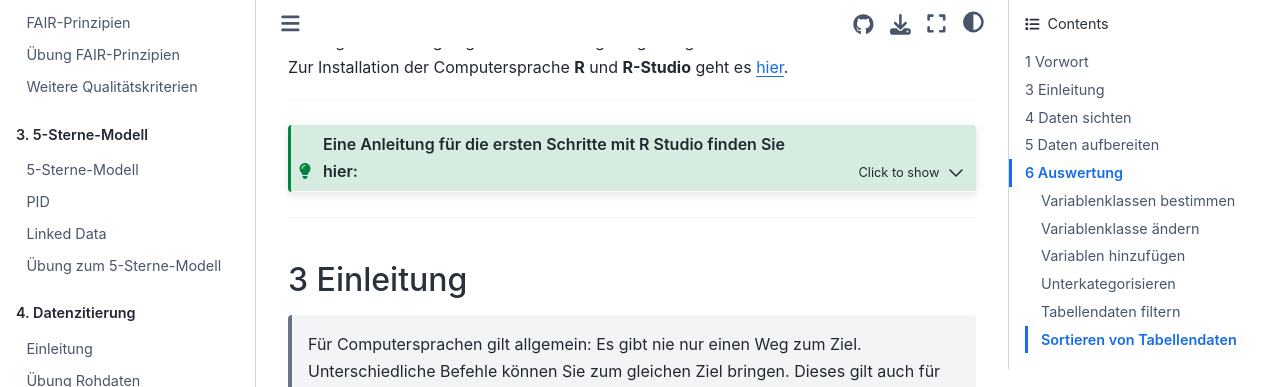
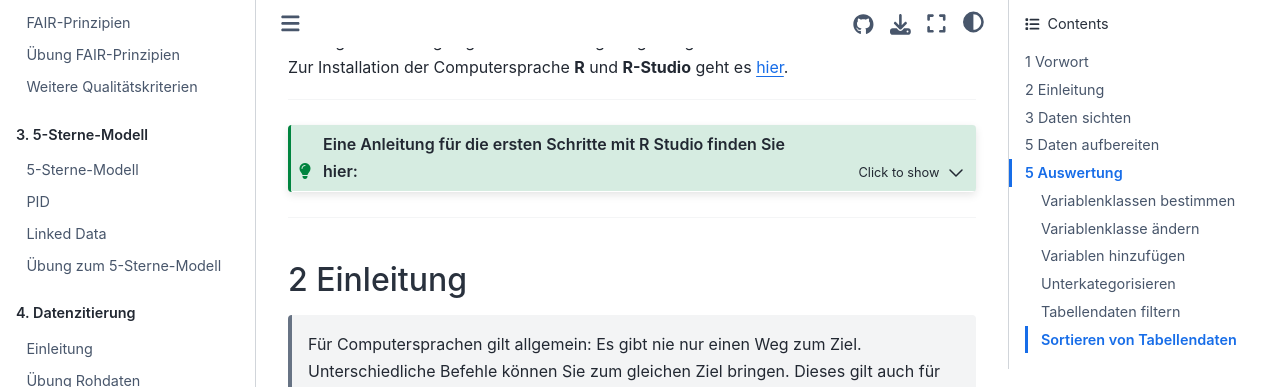
Before and after one commit to quadriga-dk/Tabelle-Fallstudie-1, a Jupyter Book: the page built from Markdown/R_Markdown.md, in a window 1280 px wide and 900 px high, scrolled down 485 px. Shown: the top 387 px of the window. Built offline with Jupyter Book 1.0.4 settings and Sphinx 7.4.7 and the Sphinx Book theme 1.1.4, drawn with Linux system fonts in a browser that asks for light colours; some of the changed text lies outside the part shown.

Commit message:
Update R_Markdown.md Nummerierung

````diff
--- a/Markdown/R_Markdown.md
+++ b/Markdown/R_Markdown.md
@@ -69,7 +69,7 @@ dazugehörige Package durch den Befehl
 ```
 ------------------------------------------------------------------------
 
-## 3 Einleitung
+## 2 Einleitung
 
 > Für Computersprachen gilt allgemein: Es gibt nie nur einen Weg zum
 > Ziel. Unterschiedliche Befehle können Sie zum gleichen Ziel bringen.
@@ -160,7 +160,7 @@ Wenn Sie die Bedeutung und Syntax eines Befehls besser verstehen wollen, empfiel
 ```
 ------------------------------------------------------------------------
 
-## 4 Daten sichten
+## 3 Daten sichten
 
 Es ist immer ratsam, einen ersten Blick auf die Daten zu werfen, um
 deren Struktur zu verstehen.
@@ -524,7 +524,7 @@ Es empfiehlt sich auf Befehle wie diese zu verzichten, da die Änderungen nicht
 
 ------------------------------------------------------------------------
 
-## 6 Auswertung
+## 5 Auswertung
 
 Der folgende Abschnitt thematisiert Auswertungsmöglichkeiten mit Fokus
 auf Untergruppierungen und Filterfunktionen.
````
Also changed, not shown: other parts of Markdown/R_Markdown.md (+1 -1 lines).
